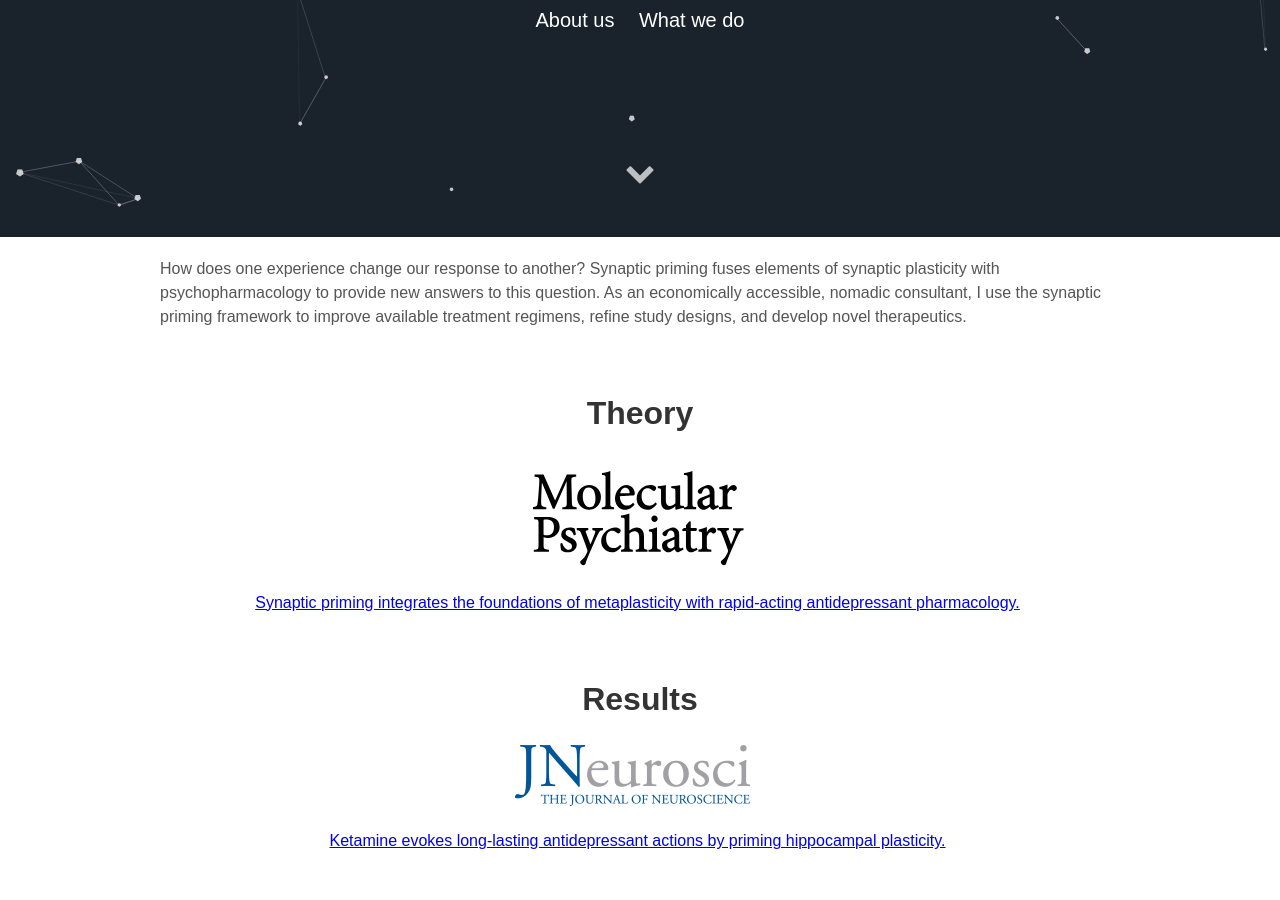
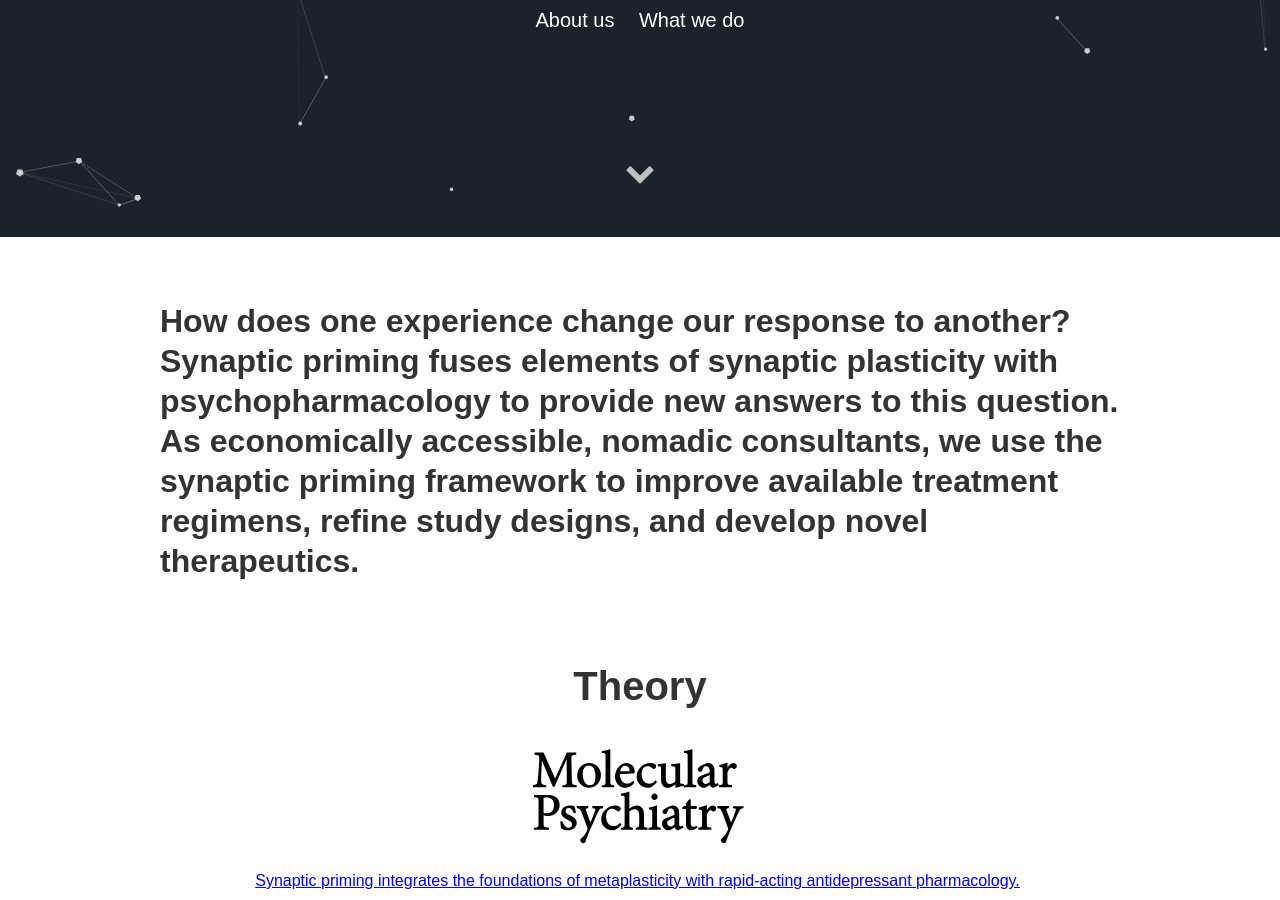
Before and after one commit to synaptic-priming/Nomad, a Jekyll site: the page built from index.html, in a window 1280 px wide and 900 px high, scrolled down 663 px. Built offline with Jekyll 4.4.1, drawn with Linux system fonts in a browser that asks for light colours.

Commit message:
Update about.html

```diff
--- a/_includes/about.html
+++ b/_includes/about.html
@@ -1,10 +1,9 @@
 <div class="user-projects">
-  <h3="center"> How does one experience change our response to another? Synaptic priming fuses elements of synaptic plasticity with psychopharmacology to provide new answers to this question. As an economically accessible, nomadic consultant, I use the synaptic priming framework to improve available treatment regimens, refine study designs, and develop novel therapeutics.  </h3>
+  <h2> How does one experience change our response to another? Synaptic priming fuses elements of synaptic plasticity with psychopharmacology to provide new answers to this question. As economically accessible, nomadic consultants, we use the synaptic priming framework to improve available treatment regimens, refine study designs, and develop novel therapeutics.  </h2>
 </div>
-
   <div class="user-projects">
        <div class="tech">
-      <h2 align="center">Theory</h2>
+      <h1 align="center">Theory</h1>
     </div>
      <div class="user-projects">
       <div class="images">
@@ -17,7 +16,7 @@
      </p>
      <div class="user-projects">
     <div class="tech">
-      <h2 align="center">Results</h2>
+      <h1 align="center">Results</h1>
       </div>
      <div class="user-projects">
   <div class="images">
@@ -30,7 +29,7 @@
     </p>
     <div class="user-projects">
     <div class="tech">
-      <h2 align="center">Tools</h2>
+      <h1 align="center">Tools</h1>
          </div>
      <div class="user-projects">
       <div class="images">
```
